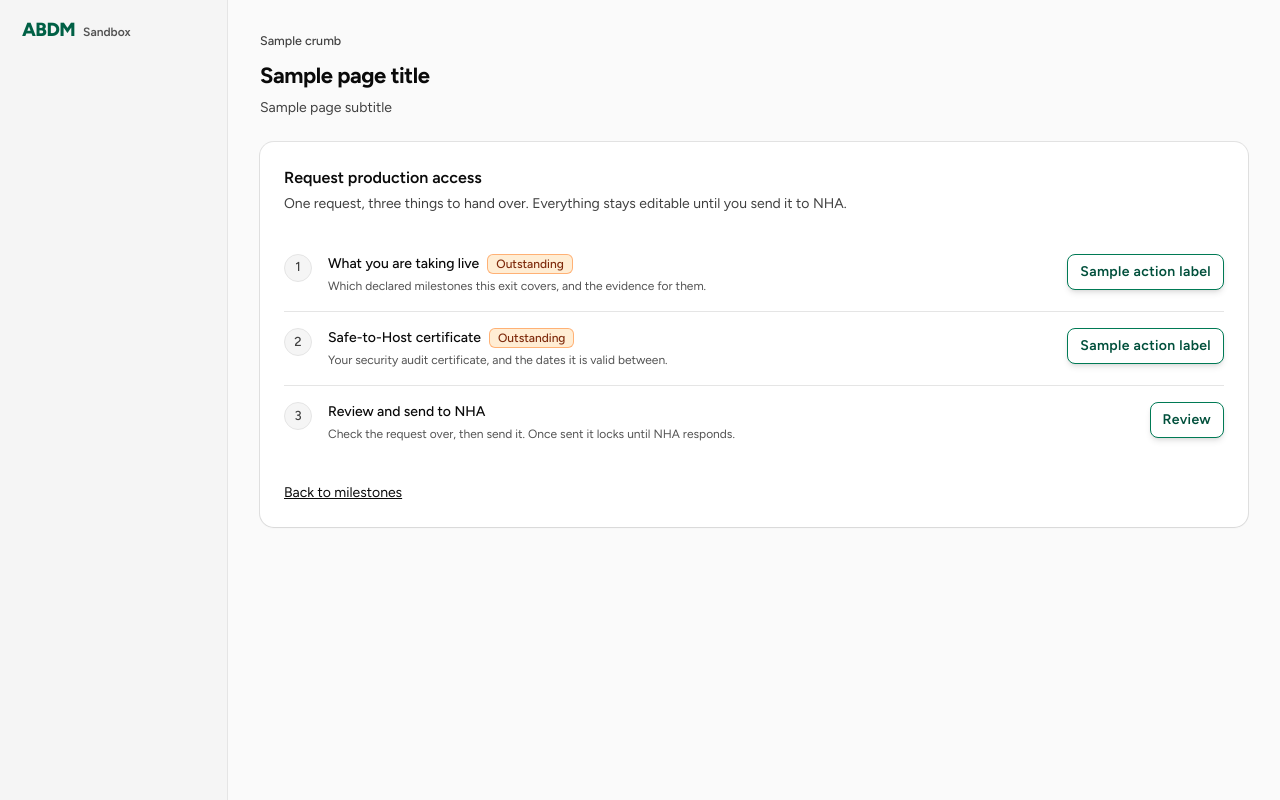
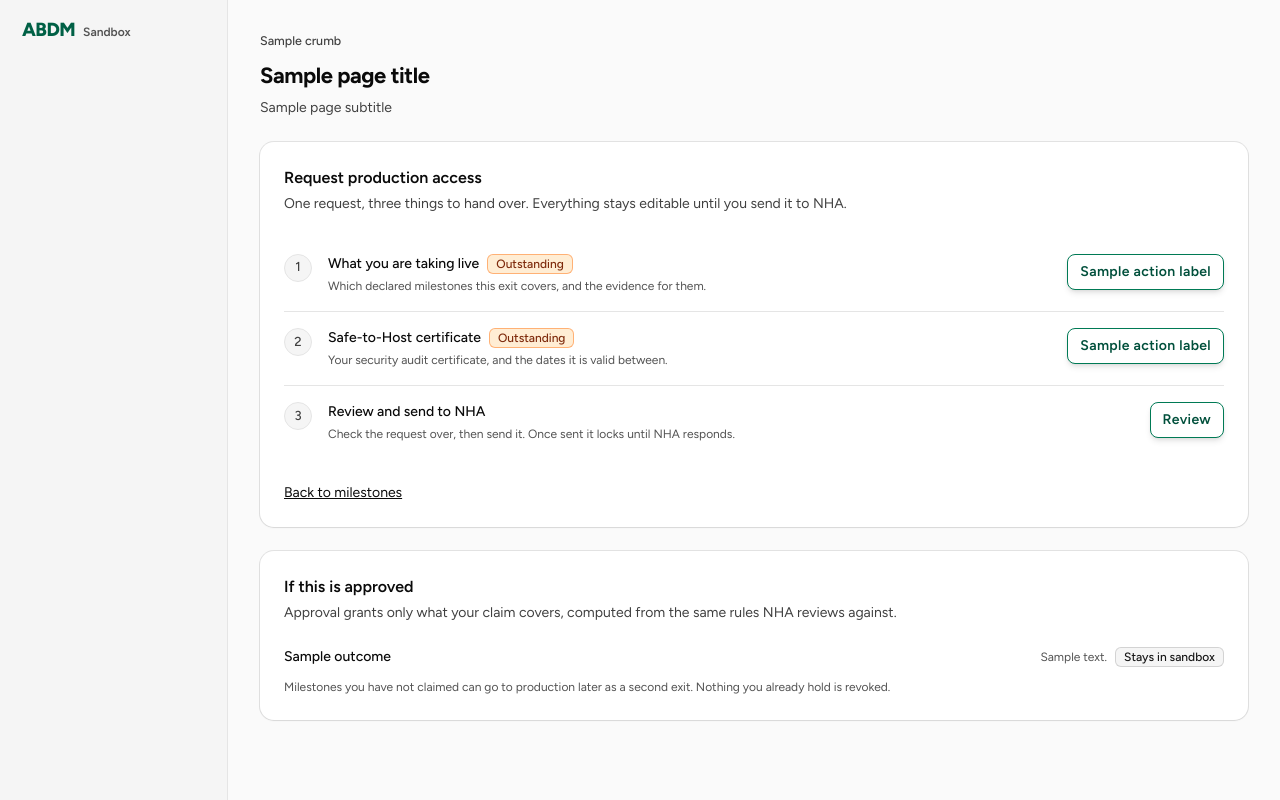
Before and after one commit to nha-in/sandbox, a Django app: template sandbox/templates/journey/exit.html in a window 1280 px wide. Run offline with Django 5.2, Linux system fonts and the light colour scheme; the template is opened without the code that fills it: most values are stand-ins (such as "Sample title", 1, 10 or a date in 2020); style sheets or scripts are compiled from the project's sources.

Commit message:
feat(exit): what approval would and would not put into production
The claim said which milestones it covered; nothing said what covering
them achieves. An exit one milestone short enables nothing on DHIS, and
you could only learn that by being sent back.

approval_outcomes runs the claim through the same rules the reviewer
decides against. On the seeded sent-back exit it independently reaches the
reviewer's conclusion — "Still short of M3" beside their "Add M3 to the
claim" — which is the check that it is reading the real rules.

The checklist rows also carry their own facts now: what the claim covers,
and the dates the certificate is valid between.

```diff
--- a/sandbox/templates/journey/exit.html
+++ b/sandbox/templates/journey/exit.html
@@ -90,9 +90,23 @@
       </div>
       <div class="ui-card-content">
         {% url 'applications:exit_claim' external_id=application.external_id as claim_url %}
-        {% include "journey/partials/exit_step.html" with number=1 done=has_claim url=claim_url|add:org_query title=_("What you are taking live") description=_("Which declared milestones this exit covers, and the evidence for them.") %}
+        {% if claim_covers %}
+          {% blocktranslate asvar claim_detail with covered=claim_covers|join:", " trimmed %}
+            Covers {{ covered }}.
+          {% endblocktranslate %}
+        {% else %}
+          {% translate "Which declared milestones this exit covers, and the evidence for them." as claim_detail %}
+        {% endif %}
+        {% include "journey/partials/exit_step.html" with number=1 done=has_claim url=claim_url|add:org_query title=_("What you are taking live") description=claim_detail %}
         {% url 'applications:exit_wasa' external_id=application.external_id as wasa_url %}
-        {% include "journey/partials/exit_step.html" with number=2 done=has_wasa url=wasa_url|add:org_query title=_("Safe-to-Host certificate") description=_("Your security audit certificate, and the dates it is valid between.") %}
+        {% if wasa.valid_upto %}
+          {% blocktranslate asvar wasa_detail with start=wasa.start upto=wasa.valid_upto trimmed %}
+            Valid {{ start }} to {{ upto }}.
+          {% endblocktranslate %}
+        {% else %}
+          {% translate "Your security audit certificate, and the dates it is valid between." as wasa_detail %}
+        {% endif %}
+        {% include "journey/partials/exit_step.html" with number=2 done=has_wasa url=wasa_url|add:org_query title=_("Safe-to-Host certificate") description=wasa_detail %}
         {% url 'applications:exit_review' external_id=application.external_id as review_url %}
         {% include "journey/partials/exit_step.html" with number=3 no_status=True url=review_url|add:org_query title=_("Review and send to NHA") description=_("Check the request over, then send it. Once sent it locks until NHA responds.") action_label=_("Review") %}
       </div>
@@ -101,5 +115,37 @@
            href="{% url 'applications:milestones' external_id=application.external_id %}{{ org_query }}">{% translate "Back to milestones" %}</a>
       </div>
     </div>
+    {% if outcomes %}
+      <div class="ui-card mt-6">
+        <div class="ui-card-header">
+          <h2 class="ui-card-title">{% translate "If this is approved" %}</h2>
+          <p class="ui-card-description">
+            {% translate "Approval grants only what your claim covers, computed from the same rules NHA reviews against." %}
+          </p>
+        </div>
+        <div class="ui-card-content">
+          <ul class="divide-y divide-border">
+            {% for outcome in outcomes %}
+              <li class="flex flex-wrap items-center justify-between gap-2 py-3 first:pt-0 last:pb-0">
+                <span class="font-medium text-foreground">{{ outcome.label }}</span>
+                <span class="flex items-center gap-2">
+                  <span class="ui-meta">{{ outcome.detail }}</span>
+                  {% if outcome.outcome == "goes_live" %}
+                    <span class="ui-badge ui-badge--success ui-badge--size-sm">{% translate "Goes live" %}</span>
+                  {% elif outcome.outcome == "already_live" %}
+                    <span class="ui-badge ui-badge--primary ui-badge--size-sm">{% translate "Already live" %}</span>
+                  {% else %}
+                    <span class="ui-badge ui-badge--neutral ui-badge--size-sm">{% translate "Stays in sandbox" %}</span>
+                  {% endif %}
+                </span>
+              </li>
+            {% endfor %}
+          </ul>
+          <p class="ui-meta mt-3">
+            {% translate "Milestones you have not claimed can go to production later as a second exit. Nothing you already hold is revoked." %}
+          </p>
+        </div>
+      </div>
+    {% endif %}
   {% endif %}
 {% endblock content %}
```
Also changed, not shown: sandbox/applications/journey_views.py (+9 -2 lines), sandbox/applications/selectors.py (+57 -0 lines).
